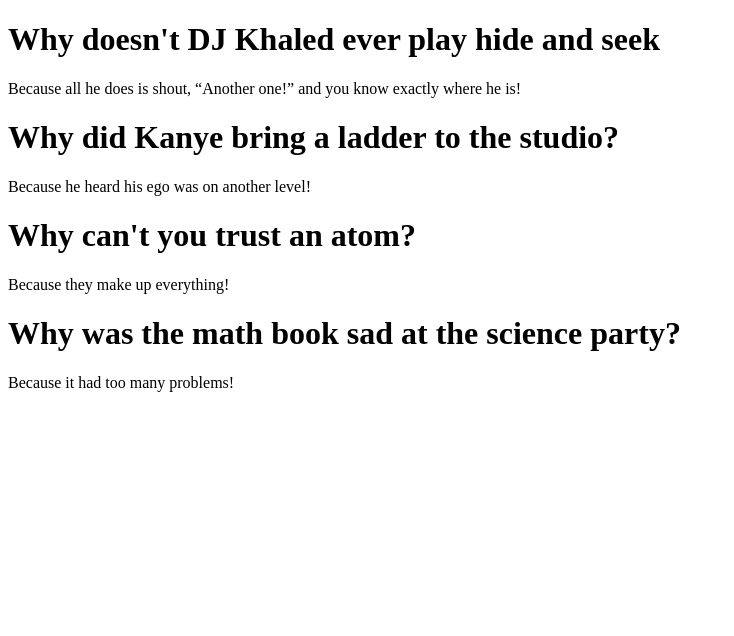
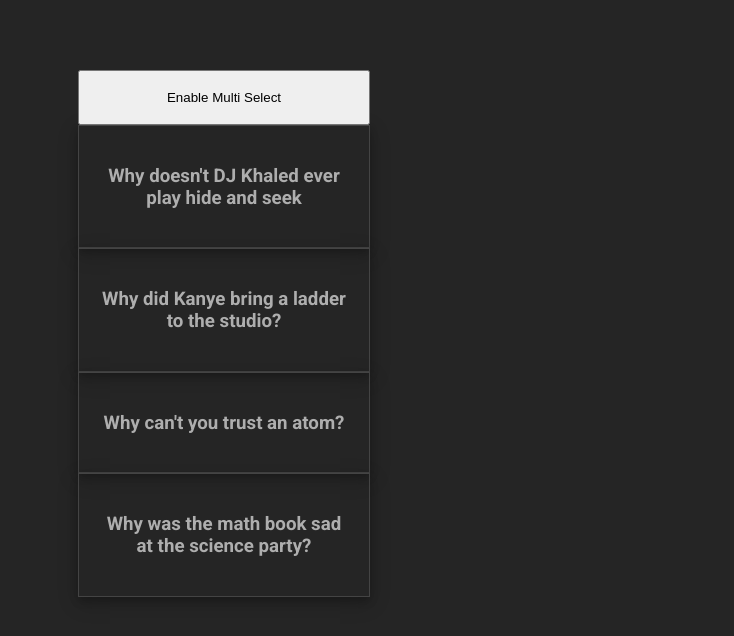
Before and after one commit to abhijeetgaur-dev/simple-react-accordion, a React (Vite) app in the folder simple-accordion/: page / in a window 1280 px wide. Shown: the top 636 px of the page, without its empty margins (0-734 px from the left). Built offline with nearby package versions, Linux system fonts and the light colour scheme.

Commit message:
accordion complete

```diff
--- /dev/null
+++ b/simple-accordion/src/components/Accordion.css
@@ -0,0 +1,25 @@
+@import url('https://fonts.googleapis.com/css2?family=Roboto:ital,wght@0,100;0,300;0,400;0,500;0,700;0,900;1,100;1,300;1,400;1,500;1,700;1,900&display=swap');
+
+body{
+    background-color: #252525;
+    color:#aeaeae;
+    font-family: Roboto, sans-serif;
+}
+
+button {
+    width:292px;
+    height: 55px;
+}
+.wrapper{
+    margin:70px;
+    align-self: center;
+
+}
+
+.post{
+    width: 250px;
+    border: solid 1px #444444;
+    text-align: center;
+    box-shadow: 0 4px 8px 0 rgba(0, 0, 0, 0.2), 0 6px 20px 0 rgba(0, 0, 0, 0.2);
+    padding: 20px;
+}
--- a/simple-accordion/src/components/Accordion.jsx
+++ b/simple-accordion/src/components/Accordion.jsx
@@ -1,16 +1,46 @@
+import { useState } from "react"
 import data from "./data"
 
 const Accordion = () =>{
-  const getCurrentId = (id) =>{
+  let [selected, setSelected] = useState(0)
+  let [multiSelected, setMultiSelected] = useState([])
+
+  let [enableMultiSelect, setEnableMultiSelect] = useState(0)
+
+  const multipleSelect = () =>{
+    console.log(enableMultiSelect)
+    enableMultiSelect ? setEnableMultiSelect(0) : setEnableMultiSelect(1)
+  }
+
+  const multipleGetCurrentId = (id) =>{
+    let cpyMultiple = [...multiSelected]
+    let indexOfCurrentId = cpyMultiple.indexOf(id)
+
+    cpyMultiple.indexOf(id) == -1 ? cpyMultiple.push(id) : cpyMultiple.splice(indexOfCurrentId , 1)
+
+    setMultiSelected(cpyMultiple)
+    console.log(cpyMultiple)
+  }
+
+  const singleGetCurrentId = (id) =>{
     console.log(id)
+    selected ===id ? setSelected(0) : setSelected(id)
+
   }
 
   return (
     <div className="wrapper">
+      <button onClick = {multipleSelect}>Enable Multi Select</button>
       {data.map((dataItem) => (
         <div key={dataItem.id} className="post">
-          <div className="post-question" onClick={() => getCurrentId(dataItem.id)}><h1>{dataItem.question}</h1></div>
-          <div className="post-answer">{dataItem.answer}</div>
+          <div
+          className="post-question"
+          onClick={() => enableMultiSelect ?  multipleGetCurrentId(dataItem.id) :singleGetCurrentId(dataItem.id)}>
+          <h3>{dataItem.question}</h3></div>
+          {enableMultiSelect
+              ? multiSelected.indexOf(dataItem.id) !== -1 &&   <div className="post-answer">{dataItem.answer}</div>
+              : selected === dataItem.id &&  <div className="post-answer">{dataItem.answer}</div>
+          }
         </div>
       ))}
     </div>
--- a/simple-accordion/src/main.jsx
+++ b/simple-accordion/src/main.jsx
@@ -1,6 +1,7 @@
 import { StrictMode } from 'react'
 import { createRoot } from 'react-dom/client'
 import Accordion from "./components/Accordion"
+import './components/Accordion.css'
 
 
 createRoot(document.getElementById('root')).render(
```
